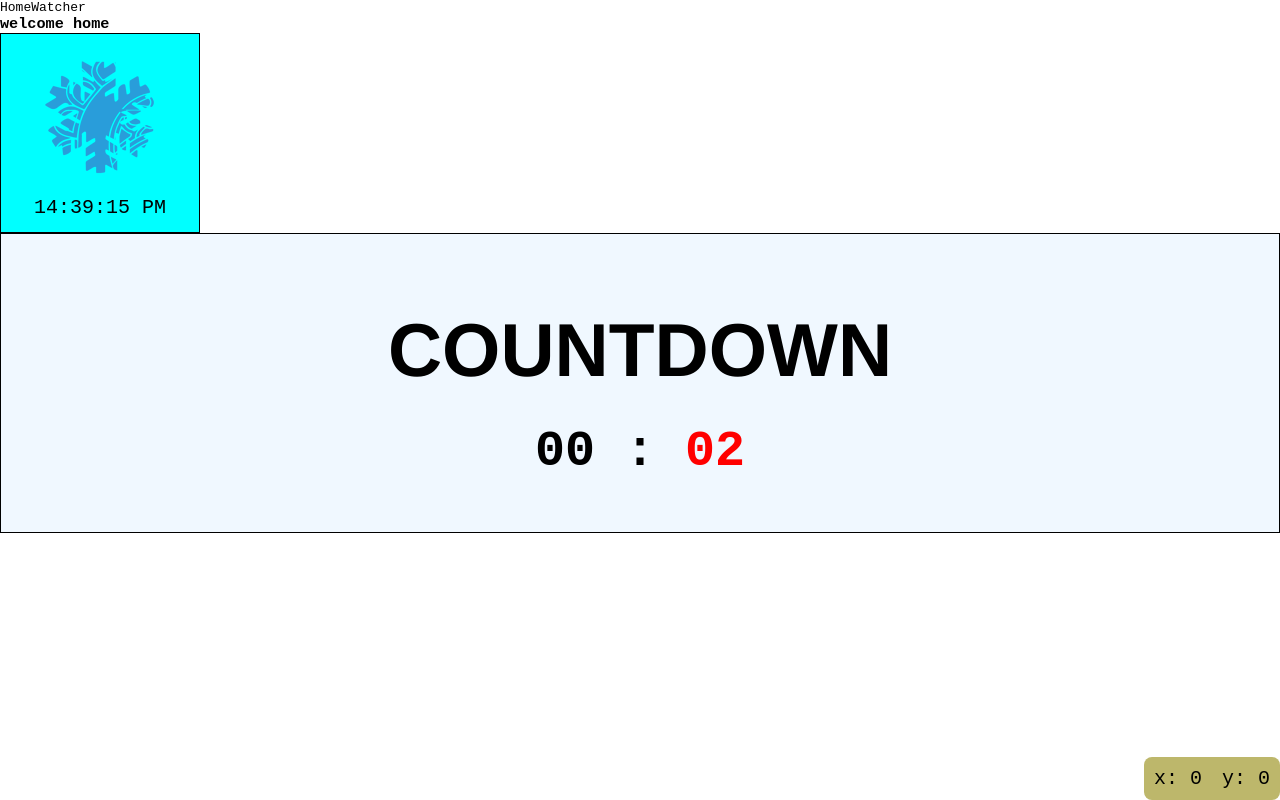
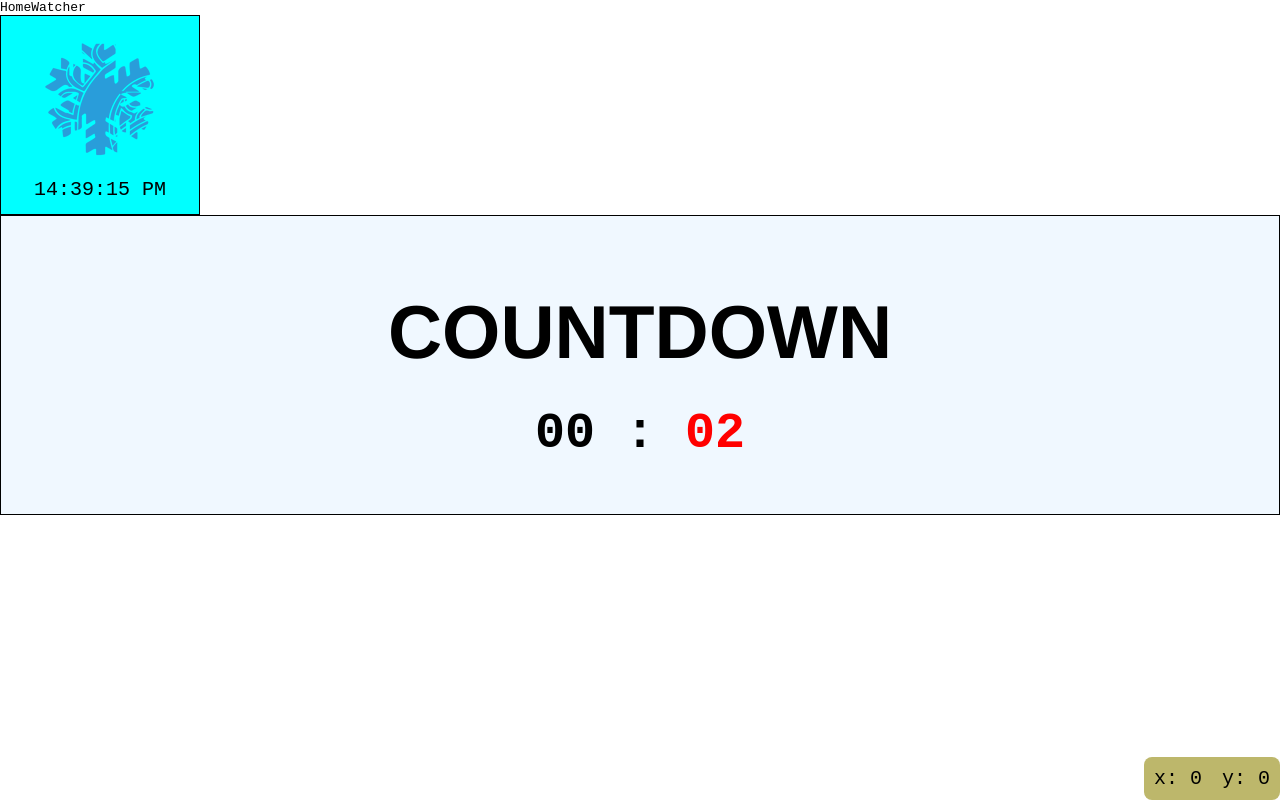
Before and after one commit to idandavid1/angular-basics, an Angular app: page / in a window 1280 px wide. Built offline with nearby package versions, Linux system fonts and the light colour scheme.

Commit message:
added watcher details styles

```diff
--- a/src/app/app-root/app.component.html
+++ b/src/app/app-root/app.component.html
@@ -6,7 +6,6 @@
     </nav>
   </header>
   <section *ngIf="!isWatchPage" class="home">
-    <h1>welcome home</h1>
     <show-time></show-time>
     <count-down [countDown]="countDown" (due)="endCountDown()"></count-down>
     <show-coords></show-coords>
--- a/src/app/cmps/who-watch/who-watch.component.html
+++ b/src/app/cmps/who-watch/who-watch.component.html
@@ -1,5 +1,4 @@
 <section class="who-watch">
-    <p>who-watch works!</p>
     <button (click)="onAddWatcher()">Add Watcher</button>
     <who-watch-list (removeUser)="removeUser($event)" [users]="users"></who-watch-list>
 </section>
--- a/src/styles.scss
+++ b/src/styles.scss
@@ -1,4 +1,3 @@
-/* You can add global styles to this file, and also import other style files */
 * {
     font-family: monospace;
     box-sizing: border-box;
```
